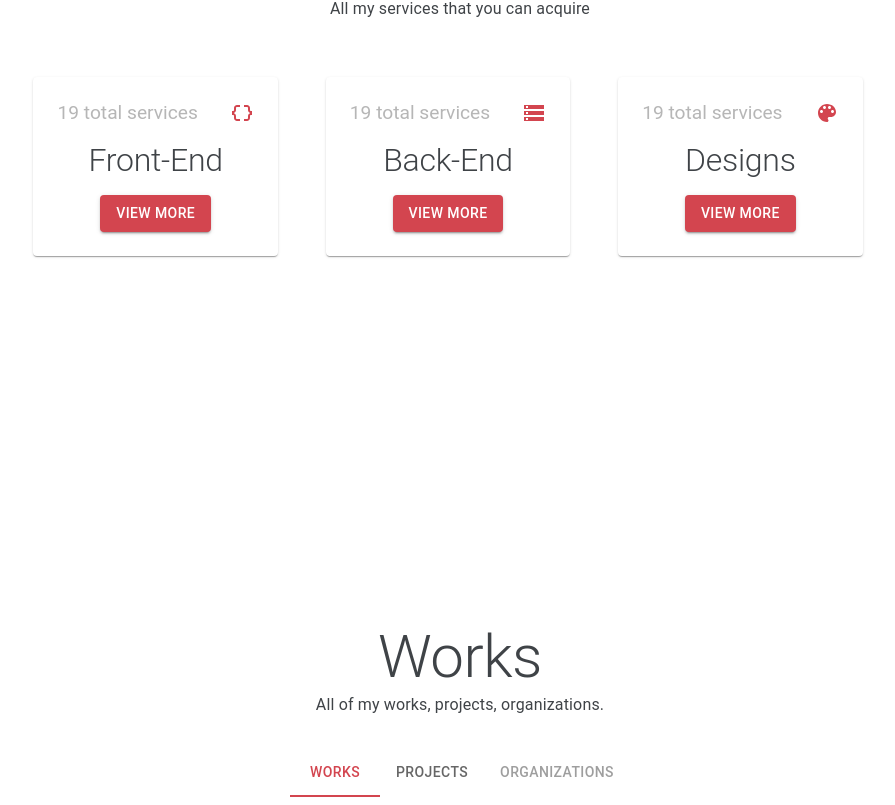
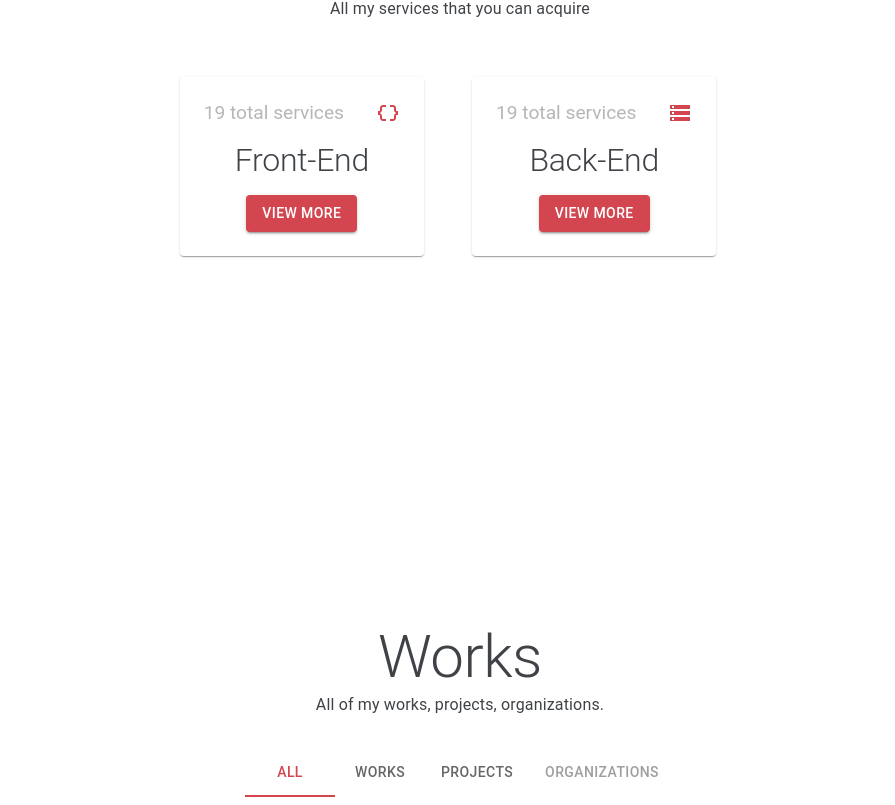
Before and after one commit to KloutDevs/personal-portfolio, a React (Create React App) app: page / in a window 1280 px wide. Shown: the part 2315-3120 px from the top of the page, without its empty margins (180-1075 px from the left). Built offline with nearby package versions, Linux system fonts and the light colour scheme.

Commit message:
Pages updated

```diff
--- a/package.json
+++ b/package.json
@@ -14,7 +14,6 @@
     "react": "^18.2.0",
     "react-countup": "^6.4.1",
     "react-dom": "^18.2.0",
-    "react-pdf": "^6.2.2",
     "react-scripts": "5.0.1",
     "typed.js": "^2.0.12",
     "web-vitals": "^2.1.4"
--- a/src/components/Services.js
+++ b/src/components/Services.js
@@ -1,16 +1,20 @@
-import ColorLens from '@mui/icons-material/ColorLens';
+/* REQUIRED IMPORTS */
+
+//import ColorLens from '@mui/icons-material/ColorLens'; This is for the Designs Item
 import DataObject from '@mui/icons-material/DataObject';
 import StorageIcon from '@mui/icons-material/Storage';
 import CloseIcon from '@mui/icons-material/Close';
-import { IconButton ,Button, Typography, Dialog, DialogTitle, DialogContent, DialogActions } from '@mui/material';
+import { IconButton, Button, Typography, Dialog, DialogTitle, DialogContent, DialogActions } from '@mui/material';
 import Box from '@mui/material/Box';
 import Grid from '@mui/material/Grid';
 import Paper from '@mui/material/Paper';
 import { styled } from '@mui/material/styles';
 import * as React from 'react';
-import Count from 'react-countup';
+import Count from 'react-countup'; // The Counter Component
 import CustomTheme from '../utils/theme';
 import PropTypes from 'prop-types';
+
+/* STYLES */
 
 const Item = styled(Paper)(({ theme }) => ({
     backgroundColor: theme.palette.mode === 'dark' ? '#1A2027' : '#fff',
@@ -20,14 +24,21 @@ const Item = styled(Paper)(({ theme }) => ({
 
     color: theme.palette.text.secondary,
 }));
-
+const Modal = styled(Dialog)(({ theme }) => ({
+    '& .MuiDialogContent-root': {
+        padding: theme.spacing(2),
+    },
+    '& .MuiDialogActions-root': {
+        padding: theme.spacing(1),
+    },
+}));
 const styles = {
     list: {
         width: '100%',
         maxWidth: 360,
         bgcolor: 'background.paper'
     },
-    buttomKnowMore: {
+    buttom: {
         bgcolor: CustomTheme.palette.primary.main,
         '&:hover': {
             bgcolor: CustomTheme.palette.primary.dark
@@ -35,17 +46,7 @@ const styles = {
     },
 
 }
-
-const BootstrapDialog = styled(Dialog)(({ theme }) => ({
-    '& .MuiDialogContent-root': {
-      padding: theme.spacing(2),
-    },
-    '& .MuiDialogActions-root': {
-      padding: theme.spacing(1),
-    },
-  }));
-
-  function BootstrapDialogTitle(props) {
+function ModalTitle(props) {
     const { children, onClose, ...other } = props;
 
     return (
@@ -68,22 +69,67 @@ const BootstrapDialog = styled(Dialog)(({ theme }) => ({
         </DialogTitle>
     );
 }
-
-  BootstrapDialogTitle.propTypes = {
+ModalTitle.propTypes = {
     children: PropTypes.node,
     onClose: PropTypes.func.isRequired,
 };
 
+/* COMPONENT */
+
 export default function AutoGrid() {
 
-    const [open, setOpen] = React.useState(false);
+    const [modal, setModal] = React.useState(false);
+    const [modalContent, setModalContent] = React.useState(null);
 
-    const handleClickOpen = () => {
-      setOpen(true);
+    const handleClickOpen = () => { // Handle View More Btn
+        setModal(true);
     };
-    const handleClose = () => {
-      setOpen(false);
+    const handleClose = () => { // Handle Modal on Close
+        setModal(false);
+        setModalContent(null);
     };
+
+    let DialogInfo = { // Dialog Data
+        front: {
+            title: (<ModalTitle id="customized-dialog-title" onClose={handleClose}>
+                Front-End Services
+            </ModalTitle>),
+            body: (<DialogContent dividers>
+                <Typography gutterBottom>
+                    Ipsum id nulla laboris proident aliquip reprehenderit. Dolore culpa commodo et ipsum et occaecat non dolor deserunt sit. Ea excepteur magna esse officia. Mollit reprehenderit sint elit eiusmod magna et consectetur ad.
+                </Typography>
+            </DialogContent>),
+            actions: (<DialogActions>
+                <Button autoFocus onClick={handleClose}>
+                    Contact Me
+                </Button>
+            </DialogActions>)
+        },
+        back: {
+            title: (<ModalTitle id="customized-dialog-title" onClose={handleClose}>
+                Back-End Services
+            </ModalTitle>),
+            body: (<DialogContent dividers>
+                <Typography gutterBottom>
+                    Cras mattis consectetur purus sit amet fermentum. Cras justo odio,
+                    dapibus ac facilisis in, egestas eget quam. Morbi leo risus, porta ac
+                    consectetur ac, vestibulum at eros.
+                </Typography>
+            </DialogContent>),
+            actions: (<DialogActions>
+                <Button autoFocus onClick={handleClose}>
+                    Contact Me
+                </Button>
+            </DialogActions>)
+        }
+    }
+
+    const handleModalContent = (props) => { // Define the Modal Content
+        if (DialogInfo[props] !== undefined && DialogInfo[props] !== null) {
+            let content = DialogInfo[props];
+            setModalContent(content);
+        }
+    }
 
     return (
         <Box sx={{ flexGrow: 1 }}>
@@ -116,15 +162,57 @@ export default function AutoGrid() {
                             </Typography>
                         </Grid>
                         <Grid className='service-viewmore'>
-                            <Button sx={styles.buttomKnowMore} variant="contained" onClick={handleClickOpen} >VIEW MORE</Button>
-                            <BootstrapDialog
+                            <Button sx={styles.buttom} variant="contained" onClick={() => { handleClickOpen(); handleModalContent('front') }} >VIEW MORE</Button>
+                        </Grid>
+                    </Item>
+                    <Item className='service-item'>
+                        <Grid className='service-header'>
+                            <Grid className='header-text'>
+                                <Typography component="h4" variant="h3">
+                                    <Count start={0} end={19} duration={1.8} delay={0} /> total services
+                                </Typography>
+                            </Grid>
+                            <Grid className='header-icon'>
+                                <StorageIcon sx={{ color: CustomTheme.palette.primary.main }} />
+                            </Grid>
+                        </Grid>
+                        <Grid className='service-title'>
+                            <Typography component="h3" variant="h2">
+                                Back-End
+                            </Typography>
+                        </Grid>
+                        <Grid className='service-viewmore'>
+                            <Button sx={styles.buttom} variant="contained" onClick={() => { handleClickOpen(); handleModalContent('back') }} >VIEW MORE</Button>
+                        </Grid>
+                    </Item>
+
+                    {/* This Item is the Designs Services but is actually off
+                                         <Item className='service-item'>
+                        <Grid className='service-header'>
+                            <Grid className='header-text'>
+                                <Typography component="h4" variant="h3">
+                                    <Count start={0} end={19} duration={1.8} delay={0} /> total services
+                                </Typography>
+                            </Grid>
+                            <Grid className='header-icon'>
+                                <ColorLens sx={{ color: CustomTheme.palette.primary.main }} />
+                            </Grid>
+                        </Grid>
+                        <Grid className='service-title'>
+                            <Typography component="h3" variant="h2">
+                                Designs
+                            </Typography>
+                        </Grid>
+                        <Grid className='service-viewmore'>
+                            <Button sx={styles.buttom} variant="contained">VIEW MORE</Button>
+                            <Modal
                                 onClose={handleClose}
                                 aria-labelledby="customized-dialog-title"
-                                open={open}
+                                open={modal}
                             >
-                                <BootstrapDialogTitle id="customized-dialog-title" onClose={handleClose}>
+                                <ModalTitle id="customized-dialog-title" onClose={handleClose}>
                                     Modal title
-                                </BootstrapDialogTitle>
+                                </ModalTitle>
                                 <DialogContent dividers>
                                     <Typography gutterBottom>
                                         Cras mattis consectetur purus sit amet fermentum. Cras justo odio,
@@ -146,49 +234,19 @@ export default function AutoGrid() {
                                         Save changes
                                     </Button>
                                 </DialogActions>
-                            </BootstrapDialog>
+                            </Modal>
                         </Grid>
-                    </Item>
-                    <Item className='service-item'>
-                        <Grid className='service-header'>
-                            <Grid className='header-text'>
-                                <Typography component="h4" variant="h3">
-                                    <Count start={0} end={19} duration={1.8} delay={0} /> total services
-                                </Typography>
-                            </Grid>
-                            <Grid className='header-icon'>
-                                <StorageIcon sx={{ color: CustomTheme.palette.primary.main }} />
-                            </Grid>
-                        </Grid>
-                        <Grid className='service-title'>
-                            <Typography component="h3" variant="h2">
-                                Back-End
-                            </Typography>
-                        </Grid>
-                        <Grid className='service-viewmore'>
-                            <Button sx={styles.buttomKnowMore} variant="contained" >VIEW MORE</Button>
-                        </Grid>
-                    </Item>
-                    <Item className='service-item'>
-                        <Grid className='service-header'>
-                            <Grid className='header-text'>
-                                <Typography component="h4" variant="h3">
-                                    <Count start={0} end={19} duration={1.8} delay={0} /> total services
-                                </Typography>
-                            </Grid>
-                            <Grid className='header-icon'>
-                                <ColorLens sx={{ color: CustomTheme.palette.primary.main }} />
-                            </Grid>
-                        </Grid>
-                        <Grid className='service-title'>
-                            <Typography component="h3" variant="h2">
-                                Designs
-                            </Typography>
-                        </Grid>
-                        <Grid className='service-viewmore'>
-                            <Button sx={styles.buttomKnowMore} variant="contained">VIEW MORE</Button>
-                        </Grid>
-                    </Item>
+                    </Item> */}
+                    <Modal
+                        id="dialogFront"
+                        onClose={handleClose}
+                        aria-labelledby="customized-dialog-title"
+                        open={modal}
+                    >
+                        {modalContent !== null ? modalContent.title : ''}
+                        {modalContent !== null ? modalContent.body : ''}
+                        {modalContent !== null ? modalContent.actions : ''}
+                    </Modal>
                 </Grid>
             </Grid>
         </Box>
--- a/src/components/Tabs.tsx
+++ /dev/null
@@ -1,28 +0,0 @@
-import * as React from 'react';
-import Tabs from '@mui/material/Tabs';
-import Tab from '@mui/material/Tab';
-import Box from '@mui/material/Box';
-
-export default function ColorTabs() {
-  const [value, setValue] = React.useState('one');
-
-  const handleChange = (event: React.SyntheticEvent, newValue: string) => {
-    setValue(newValue);
-  };
-
-  return (
-    <Box className='box-tabs' sx={{ width: '100%' }}>
-      <Tabs
-        className='tabs-container'
-        value={value}
-        onChange={handleChange}
-        textColor="secondary"
-        indicatorColor="primary"
-      >
-        <Tab className='worksTab' value="one" label="WORKS" />
-        <Tab className='projectsTab' value="two" label="PROJECTS" />
-        <Tab className='orgsTab' value="three" label="ORGANIZATIONS" disabled/>
-      </Tabs>
-    </Box>
-  );
-}
--- a/src/components/Works.js
+++ b/src/components/Works.js
@@ -1,12 +1,7 @@
+import { CheckCircle, Dangerous, Error } from '@mui/icons-material';
+import { Box, Grid, ImageList, ImageListItem, Paper, Tab, Tabs, ToggleButton, ToggleButtonGroup, Typography } from '@mui/material';
+import { styled } from '@mui/material/styles';
 import * as React from 'react';
-import { styled } from '@mui/material/styles';
-import Box from '@mui/material/Box';
-import Paper from '@mui/material/Paper';
-import Grid from '@mui/material/Grid';
-import { Typography } from '@mui/material';
-import Tabs from './Tabs.tsx';
-import WorksGalery from './WorksGalery.tsx';
-import WorksGaleryFilter from './WorksGaleryFilter.tsx';
 
 const Item = styled(Paper)(({ theme }) => ({
     backgroundColor: theme.palette.mode === 'dark' ? '#1A2027' : '#fff',
@@ -17,7 +12,123 @@ const Item = styled(Paper)(({ theme }) => ({
     color: theme.palette.text.secondary,
 }));
 
+const itemData = [
+    {
+        img: 'https://images.unsplash.com/photo-1549388604-817d15aa0110',
+        title: 'Bed',
+        category: "works",
+        state: "finalized"
+    },
+    {
+        img: 'https://images.unsplash.com/photo-1525097487452-6278ff080c31',
+        title: 'Books',
+        category: "works",
+        state: "finalized"
+    },
+    {
+        img: 'https://images.unsplash.com/photo-1523413651479-597eb2da0ad6',
+        title: 'Sink',
+        category: "works",
+        state: "finalized"
+    },
+    {
+        img: 'https://images.unsplash.com/photo-1563298723-dcfebaa392e3',
+        title: 'Kitchen',
+        category: "projects",
+        state: "finalized"
+    },
+    {
+        img: 'https://images.unsplash.com/photo-1588436706487-9d55d73a39e3',
+        title: 'Blinds',
+        category: "projects",
+        state: "in-progress"
+    },
+    {
+        img: 'https://images.unsplash.com/photo-1574180045827-681f8a1a9622',
+        title: 'Chairs',
+        category: "projects",
+        state: "in-progress"
+    },
+    {
+        img: 'https://images.unsplash.com/photo-1530731141654-5993c3016c77',
+        title: 'Laptop',
+        category: "projects",
+        state: "in-progress"
+    },
+    {
+        img: 'https://images.unsplash.com/photo-1481277542470-605612bd2d61',
+        title: 'Doors',
+        category: "projects",
+        state: "in-progress"
+    },
+    {
+        img: 'https://images.unsplash.com/photo-1517487881594-2787fef5ebf7',
+        title: 'Coffee',
+        category: "projects",
+        state: "in-progress"
+    },
+    {
+        img: 'https://images.unsplash.com/photo-1516455207990-7a41ce80f7ee',
+        title: 'Storage',
+        category: "projects",
+        state: "not-started"
+    },
+    {
+        img: 'https://images.unsplash.com/photo-1597262975002-c5c3b14bbd62',
+        title: 'Candle',
+        category: "projects",
+        state: "not-started"
+    },
+    {
+        img: 'https://images.unsplash.com/photo-1519710164239-da123dc03ef4',
+        title: 'Coffee table',
+        category: "projects",
+        state: "not-started"
+    },
+];
+
 export default function AutoGrid() {
+
+    const [category, setcategory] = React.useState('one');
+    const [filter, setFilter] = React.useState(null);
+    const [items, setItems] = React.useState(itemData);
+
+    function updateItems(category, filter){
+        let categories = {
+            one: "all",
+            two: "works",
+            three: "projects",
+            four: "organizations"
+        }
+        let newItems = [];
+        items.forEach((item) => {
+            console.log(`I-CATEGORY ${item.category}   S-CATEGORY ${categories[category]}`);
+            console.log(`I-STATE ${item.state}     S-FILTER ${filter}`);
+            if(item.category === categories[category] && filter !== null && item.state === filter){
+                newItems.push(item);
+            }else if(categories[category] === 'all' && filter !== null && item.state === filter){
+                newItems.push(item);
+            }else{
+                newItems = itemData;
+            }
+            console.log('NEW ITEMS');
+            console.log(newItems);
+        });
+        setItems(newItems);
+        console.log('ESTABLISHED ITEMS')
+        console.log(items);
+    }
+
+    const handleCategory = (event, newcategory) => {
+        setcategory(newcategory);
+        updateItems(newcategory, filter);
+    };
+
+    const handleFilter = (event, nextFilter) => {
+        setFilter(nextFilter);
+        updateItems(category, nextFilter);
+    };
+
     return (
         <Box sx={{ flexGrow: 1 }}>
             <Grid id="works-container" container spacing={3}>
@@ -32,14 +143,56 @@ export default function AutoGrid() {
                     </Item>
                 </Grid>
                 <Grid className='options-container' item xs={6}>
-                    <Tabs/>
+                    <Box className='box-tabs' sx={{ width: '100%' }}>
+                        <Tabs
+                            className='tabs-container'
+                            value={category}
+                            onChange={handleCategory}
+                            textColor="secondary"
+                            indicatorColor="primary"
+                        >
+                            <Tab className='worksTab' value="one" label="ALL" />
+                            <Tab className='projectsTab' value="two" label="WORKS" />
+                            <Tab className='orgsTab' value="three" label="PROJECTS" />
+                            <Tab className='orgsTab' value="four" label="ORGANIZATIONS" disabled />
+                        </Tabs>
+                    </Box>
                 </Grid>
                 <Grid className='works-galery' item xs={9}>
                     <Item className='galery-container'>
-                        <WorksGalery/>
+                        <Box className='galery-box' sx={{ width: 900, height: 450, overflowY: 'scroll' }}>
+                            <ImageList variant="masonry" cols={3} gap={8}>
+                                {items.map((item) => (
+                                    <ImageListItem key={item.img}>
+                                        <img
+                                            src={`${item.img}?w=248&fit=crop&auto=format`}
+                                            srcSet={`${item.img}?w=248&fit=crop&auto=format&dpr=2 2x`}
+                                            alt={item.title}
+                                            loading="lazy"
+                                        />
+                                    </ImageListItem>
+                                ))}
+                            </ImageList>
+                        </Box>
                     </Item>
                     <Item className='galery-filter'>
-                        <WorksGaleryFilter/>
+                        <ToggleButtonGroup
+                            className='worksFilter'
+                            orientation="vertical"
+                            value={filter}
+                            exclusive
+                            onChange={handleFilter}
+                        >
+                            <ToggleButton className='okButton' value="okBtn" aria-label="okBtn">
+                                <CheckCircle />
+                            </ToggleButton>
+                            <ToggleButton className='inProcessButton' value="inProcessButton" aria-label="inProcessButton">
+                                <Error />
+                            </ToggleButton>
+                            <ToggleButton className='notstartedButton' value="notstartedButton" aria-label="notstartedButton">
+                                <Dangerous />
+                            </ToggleButton>
+                        </ToggleButtonGroup>
                     </Item>
                 </Grid>
             </Grid>
```
Lines whose indentation alone changed are shown as unchanged.
